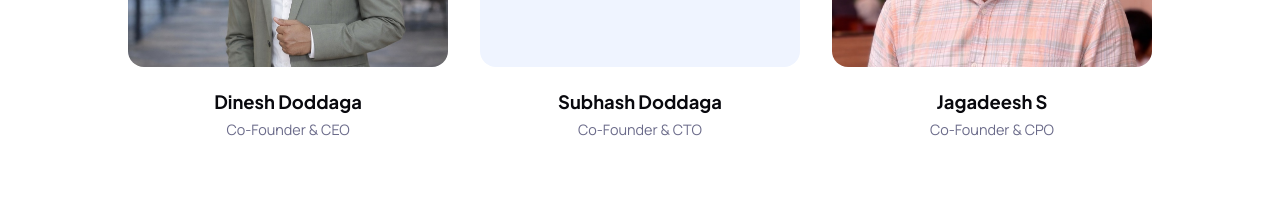
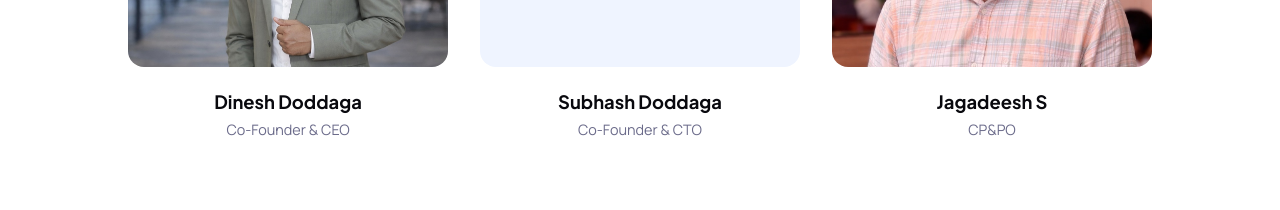
Before and after one commit to vyuhon-tech/vyuhon-v2, a React (Vite) app: page /about in a window 1280 px wide. Shown: the part 2280-2490 px from the top of the page. Built offline with nearby package versions, Linux system fonts and the light colour scheme.

Commit message:
fix: update Jagadeesh S role title to CP&PO in About page

```diff
--- a/src/pages/About.jsx
+++ b/src/pages/About.jsx
@@ -33,7 +33,7 @@ const TEAM = [
   {
     initials: 'JG',
     name: 'Jagadeesh S',
-    role: 'Co-Founder & CPO',
+    role: 'CP&PO',
     image: '/team-jagadeesh.png',
     bio: 'Chief Product & People Officer. Bridges product management, project execution, and people operations, ensuring Vyuhon teams are aligned and building toward the right outcomes.',
 
```
